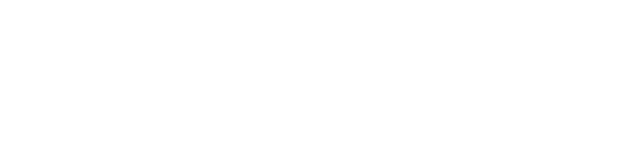
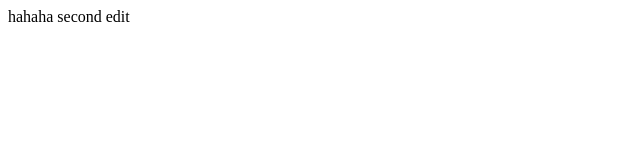
Before and after one commit to weiyizhii/git-demo, a plain HTML site: page index.html in a window 1280 px wide. Shown: the whole page, without its empty margins (0-640 px from the left). Drawn offline with Linux system fonts and the light colour scheme.

Commit message:
second save

```diff
--- a/index.html
+++ b/index.html
@@ -1,5 +1,5 @@
 <!DOCTYPE html>
 <html lang="en">
-
-
+hahaha
+second edit
 </html>
```
